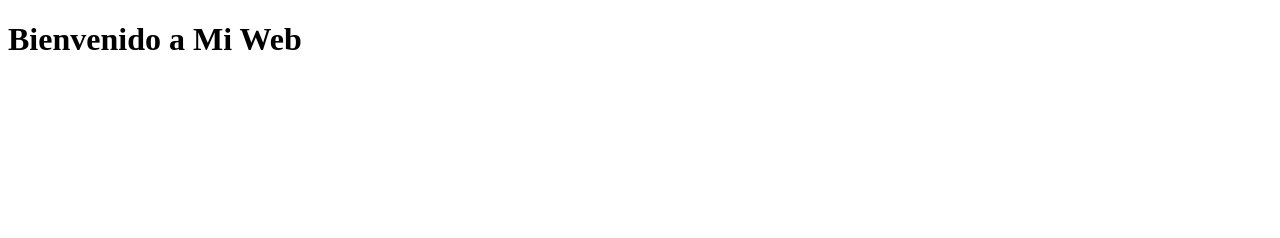
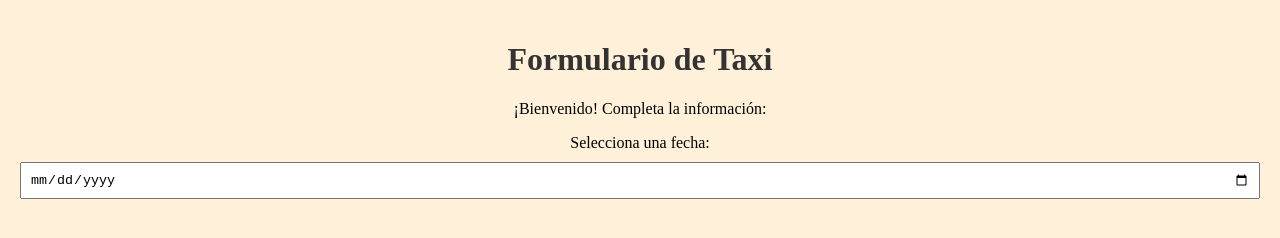
Before and after one commit to MRB-IT/cuentas_taxi, a plain HTML site: page index.html in a window 1280 px wide. Drawn offline with Linux system fonts and the light colour scheme.

Commit message:
Update index.html

```diff
--- a/index.html
+++ b/index.html
@@ -3,10 +3,86 @@
 <head>
     <meta charset="UTF-8">
     <meta name="viewport" content="width=device-width, initial-scale=1.0">
-    <title>Título de Tu Web</title>
+    <title>Formulario de Taxi</title>
+    <style>
+        body {
+            background-color: #fff0d9; /* Fondo de color fff0d9 */
+            text-align: center; /* Centro de contenido */
+            margin: 0; /* Eliminar margen predeterminado */
+            padding: 20px; /* Agregar un espacio de relleno */
+        }
+
+        h1 {
+            color: #333; /* Color del texto */
+        }
+
+        iframe {
+            width: 100%;
+            height: 600px;
+            border: 0; /* Eliminar el borde del iframe */
+            display: none; /* Inicialmente ocultar el iframe */
+        }
+
+        label {
+            display: block; /* Mostrar el label como bloque para añadir espacio */
+            margin-bottom: 10px; /* Agregar margen inferior al label */
+        }
+
+        input {
+            width: 100%;
+            padding: 8px;
+            box-sizing: border-box; /* Incluir relleno y borde en el ancho total */
+        }
+    </style>
 </head>
 <body>
-    <h1>Bienvenido a Mi Web</h1>
-    <!-- Aquí puedes agregar más contenido HTML según tus necesidades -->
+
+    <!-- Contenido de tu formulario aquí -->
+    <h1>Formulario de Taxi</h1>
+    <p>¡Bienvenido! Completa la información:</p>
+    <label for="fecha">Selecciona una fecha:</label>
+    <input type="date" id="fecha" name="fecha" min="2022-01-01" max="2025-12-31" oninput="mostrarGrafica()">
+
+    <!-- Contenedor para mostrar la gráfica -->
+    <div id="graficaContainer"></div>
+
+    <script>
+        function mostrarGrafica() {
+            var fechaInput = document.getElementById("fecha");
+            var graficaContainer = document.getElementById("graficaContainer");
+
+            // Verificar si la fecha ha sido ingresada
+            if (fechaInput.value !== "") {
+                // Obtener el ID de la hoja de cálculo de Google Sheets
+                var sheetId = "1jmUQu2wPY6r4eUNM3ceOpqk52zy09x3yQRJIrFxn100";
+
+                // Construir la URL de la API de Google Sheets
+                var apiUrl = `https://docs.google.com/spreadsheets/d/${sheetId}/gviz/tq?range=A1:B10&tqx=out:json`;
+
+                // Crear el iframe para mostrar la gráfica
+                var iframe = document.createElement("iframe");
+                iframe.src = apiUrl;
+                iframe.width = "100%";
+                iframe.height = "400px";
+                iframe.frameBorder = "0";
+
+                // Mostrar la gráfica
+                graficaContainer.innerHTML = ""; // Limpiar el contenedor
+                graficaContainer.appendChild(iframe);
+            } else {
+                // Ocultar la gráfica si no se ha ingresado una fecha
+                graficaContainer.innerHTML = "";
+            }
+        }
+
+        // Prevenir el comportamiento predeterminado del formulario al presionar "Enter"
+        document.getElementById("fecha").addEventListener("keydown", function (e) {
+            if (e.key === "Enter") {
+                e.preventDefault();
+                mostrarGrafica();
+            }
+        });
+    </script>
+
 </body>
 </html>
```
